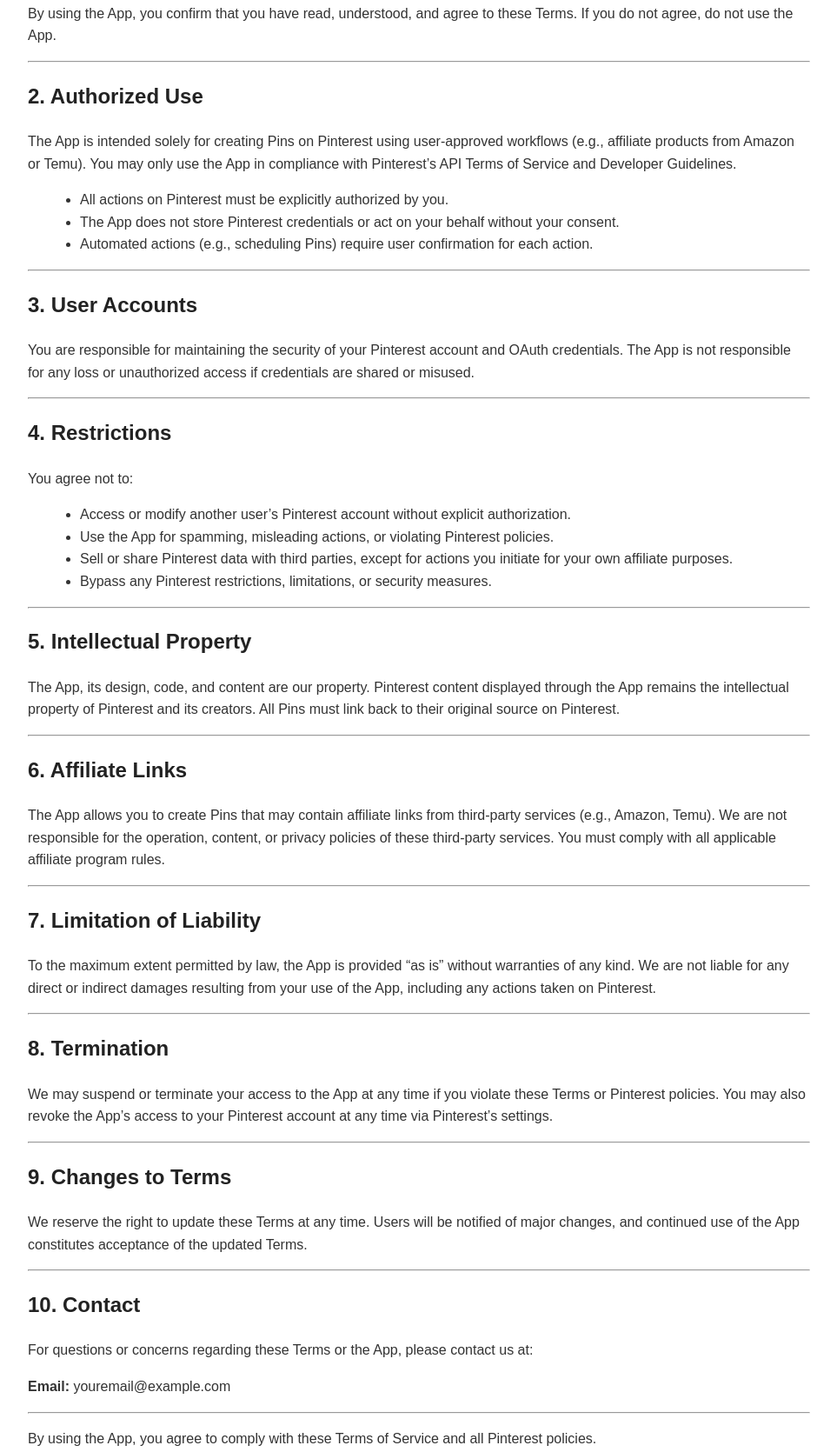
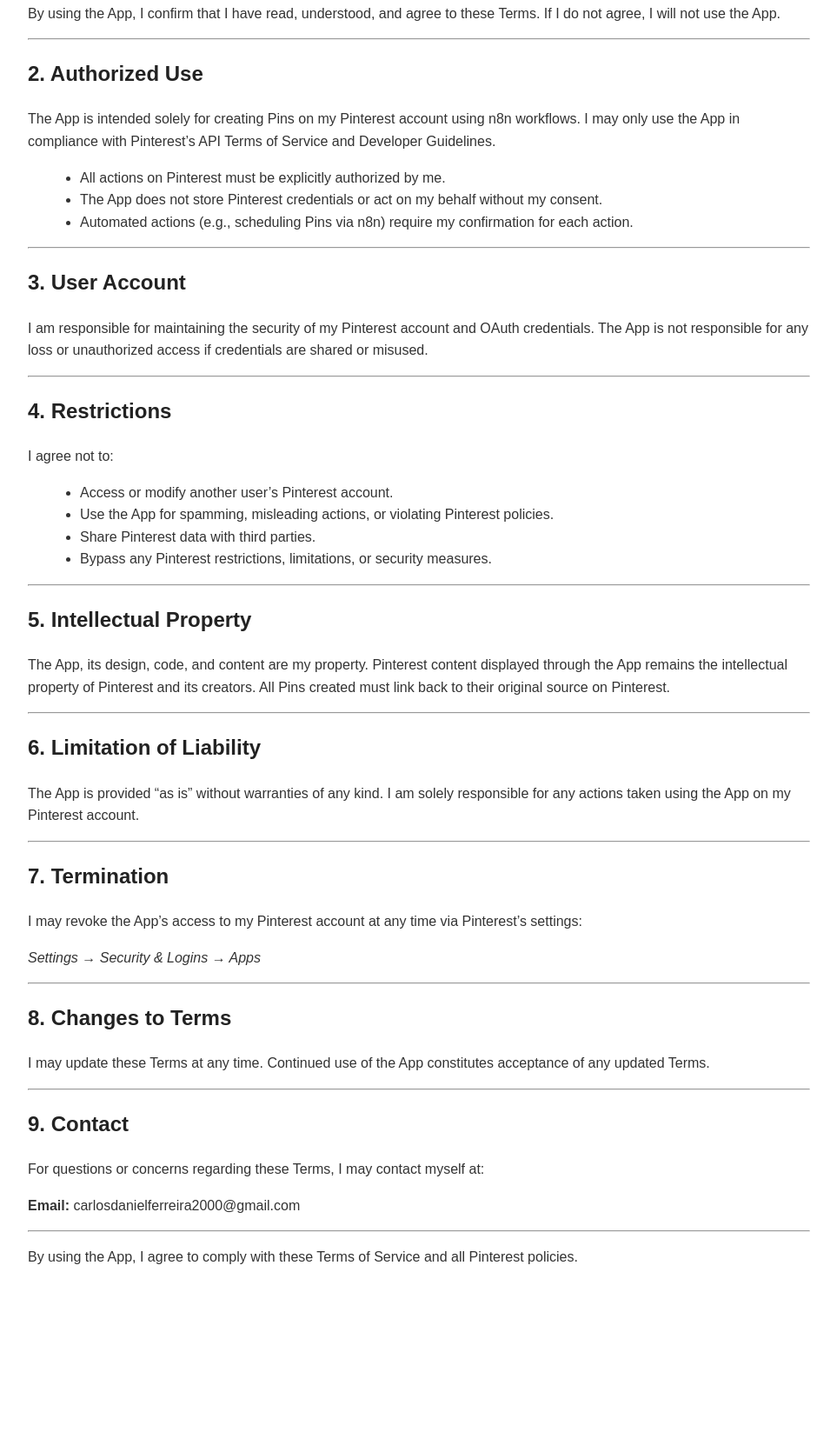
Before and after one commit to itsVNL-Coding/itsVNL-pinterest-privacy-policy, a plain HTML site: page TOS.html in a window 1280 px wide. Shown: the part 366-2036 px from the top of the page at 87% size, without its empty margins (158-1121 px from the left). After the commit the page ends 1901 px from the top, so only its background shows below. Drawn offline with Linux system fonts and the light colour scheme.

Commit message:
Update TOS.html

```diff
--- a/TOS.html
+++ b/TOS.html
@@ -13,76 +13,72 @@
 <body>
 
 <h1>Terms of Service</h1>
-<p>Last updated: <strong>February 2025</strong></p>
+<p>Last updated: <strong>November 18th, 2025</strong></p>
 
-<p>These Terms of Service (“Terms”) govern your use of our application (“the App”) that interacts with Pinterest via the official Pinterest API. By using the App, you agree to these Terms, Pinterest’s Developer Guidelines, and the Pinterest API Terms of Service.</p>
+<p>These Terms of Service (“Terms”) govern the use of my personal application (“the App”) that interacts with Pinterest via the official Pinterest API. The App is for <strong>personal use only</strong> and all actions are performed on my own Pinterest account. By using the App, I agree to these Terms and Pinterest’s Developer Guidelines.</p>
 
 <hr>
 
 <h2>1. Acceptance of Terms</h2>
-<p>By using the App, you confirm that you have read, understood, and agree to these Terms. If you do not agree, do not use the App.</p>
+<p>By using the App, I confirm that I have read, understood, and agree to these Terms. If I do not agree, I will not use the App.</p>
 
 <hr>
 
 <h2>2. Authorized Use</h2>
-<p>The App is intended solely for creating Pins on Pinterest using user-approved workflows (e.g., affiliate products from Amazon or Temu). You may only use the App in compliance with Pinterest’s API Terms of Service and Developer Guidelines.</p>
+<p>The App is intended solely for creating Pins on my Pinterest account using n8n workflows. I may only use the App in compliance with Pinterest’s API Terms of Service and Developer Guidelines.</p>
 
 <ul>
-    <li>All actions on Pinterest must be explicitly authorized by you.</li>
-    <li>The App does not store Pinterest credentials or act on your behalf without your consent.</li>
-    <li>Automated actions (e.g., scheduling Pins) require user confirmation for each action.</li>
+    <li>All actions on Pinterest must be explicitly authorized by me.</li>
+    <li>The App does not store Pinterest credentials or act on my behalf without my consent.</li>
+    <li>Automated actions (e.g., scheduling Pins via n8n) require my confirmation for each action.</li>
 </ul>
 
 <hr>
 
-<h2>3. User Accounts</h2>
-<p>You are responsible for maintaining the security of your Pinterest account and OAuth credentials. The App is not responsible for any loss or unauthorized access if credentials are shared or misused.</p>
+<h2>3. User Account</h2>
+<p>I am responsible for maintaining the security of my Pinterest account and OAuth credentials. The App is not responsible for any loss or unauthorized access if credentials are shared or misused.</p>
 
 <hr>
 
 <h2>4. Restrictions</h2>
-<p>You agree not to:</p>
+<p>I agree not to:</p>
 <ul>
-    <li>Access or modify another user’s Pinterest account without explicit authorization.</li>
+    <li>Access or modify another user’s Pinterest account.</li>
     <li>Use the App for spamming, misleading actions, or violating Pinterest policies.</li>
-    <li>Sell or share Pinterest data with third parties, except for actions you initiate for your own affiliate purposes.</li>
+    <li>Share Pinterest data with third parties.</li>
     <li>Bypass any Pinterest restrictions, limitations, or security measures.</li>
 </ul>
 
 <hr>
 
 <h2>5. Intellectual Property</h2>
-<p>The App, its design, code, and content are our property. Pinterest content displayed through the App remains the intellectual property of Pinterest and its creators. All Pins must link back to their original source on Pinterest.</p>
+<p>The App, its design, code, and content are my property. Pinterest content displayed through the App remains the intellectual property of Pinterest and its creators. All Pins created must link back to their original source on Pinterest.</p>
 
 <hr>
 
-<h2>6. Affiliate Links</h2>
-<p>The App allows you to create Pins that may contain affiliate links from third-party services (e.g., Amazon, Temu). We are not responsible for the operation, content, or privacy policies of these third-party services. You must comply with all applicable affiliate program rules.</p>
+<h2>6. Limitation of Liability</h2>
+<p>The App is provided “as is” without warranties of any kind. I am solely responsible for any actions taken using the App on my Pinterest account.</p>
 
 <hr>
 
-<h2>7. Limitation of Liability</h2>
-<p>To the maximum extent permitted by law, the App is provided “as is” without warranties of any kind. We are not liable for any direct or indirect damages resulting from your use of the App, including any actions taken on Pinterest.</p>
+<h2>7. Termination</h2>
+<p>I may revoke the App’s access to my Pinterest account at any time via Pinterest’s settings:</p>
+<p><em>Settings → Security & Logins → Apps</em></p>
 
 <hr>
 
-<h2>8. Termination</h2>
-<p>We may suspend or terminate your access to the App at any time if you violate these Terms or Pinterest policies. You may also revoke the App’s access to your Pinterest account at any time via Pinterest’s settings.</p>
+<h2>8. Changes to Terms</h2>
+<p>I may update these Terms at any time. Continued use of the App constitutes acceptance of any updated Terms.</p>
 
 <hr>
 
-<h2>9. Changes to Terms</h2>
-<p>We reserve the right to update these Terms at any time. Users will be notified of major changes, and continued use of the App constitutes acceptance of the updated Terms.</p>
+<h2>9. Contact</h2>
+<p>For questions or concerns regarding these Terms, I may contact myself at:</p>
+<p><strong>Email:</strong> carlosdanielferreira2000@gmail.com</p>
 
 <hr>
 
-<h2>10. Contact</h2>
-<p>For questions or concerns regarding these Terms or the App, please contact us at:</p>
-<p><strong>Email:</strong> youremail@example.com</p>
-
-<hr>
-
-<p>By using the App, you agree to comply with these Terms of Service and all Pinterest policies.</p>
+<p>By using the App, I agree to comply with these Terms of Service and all Pinterest policies.</p>
 
 </body>
 </html>
```
